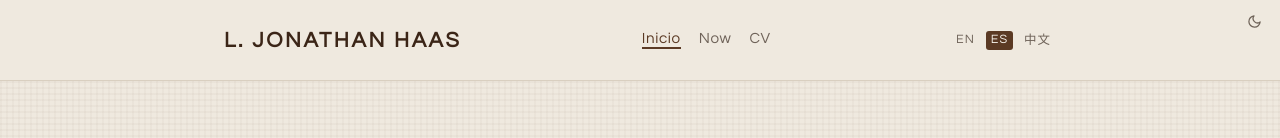
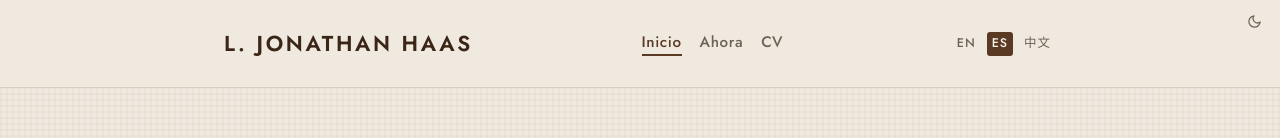
Before and after one commit to JonathanHaas/jonathan, an Eleventy site: page es/index.html in a window 1280 px wide. Shown: the top 138 px of the page. Built offline with nearby package versions, Linux system fonts and the light colour scheme; Eleventy itself is replaced by a stand-in of ours; files that its build step writes are made by us from their sources.

Commit message:
header: localize Now link (Ahora/近况)

```diff
--- a/_includes/header.njk
+++ b/_includes/header.njk
@@ -3,7 +3,7 @@
   <p class="mark"><a href="{% if lang == 'es' %}/es/{% elif lang == 'zh' %}/zh/{% else %}/{% endif %}">L. Jonathan Haas</a></p>
   <nav aria-label="{% if lang == 'es' %}Primaria{% elif lang == 'zh' %}主导航{% else %}Primary{% endif %}">
     <a href="{% if lang == 'es' %}/es/{% elif lang == 'zh' %}/zh/{% else %}/{% endif %}"{% if page.url == '/' or page.url == '/es/' or page.url == '/zh/' %} aria-current="page"{% endif %}>{% if lang == "es" %}Inicio{% elif lang == "zh" %}首页{% else %}Home{% endif %}</a>
-    <a href="/now/"{% if page.url == '/now/' %} aria-current="page"{% endif %}>Now</a>
+    <a href="/now/"{% if page.url == '/now/' %} aria-current="page"{% endif %}>{% if lang == "es" %}Ahora{% elif lang == "zh" %}近况{% else %}Now{% endif %}</a>
     <a href="/L-Jonathan-Haas-CV.pdf" download="L-Jonathan-Haas-CV.pdf">CV</a>
   </nav>
   <nav class="lang-switch" aria-label="Language / Idioma / 语言">
```
